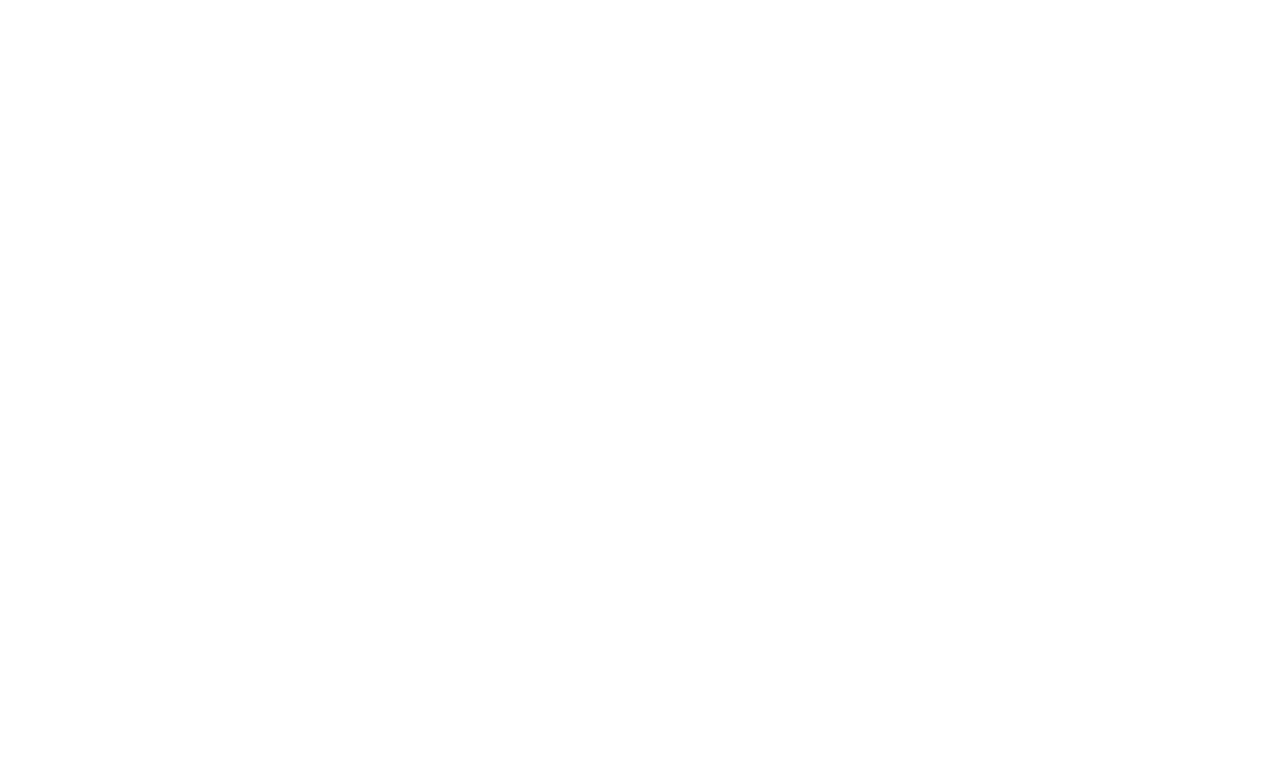
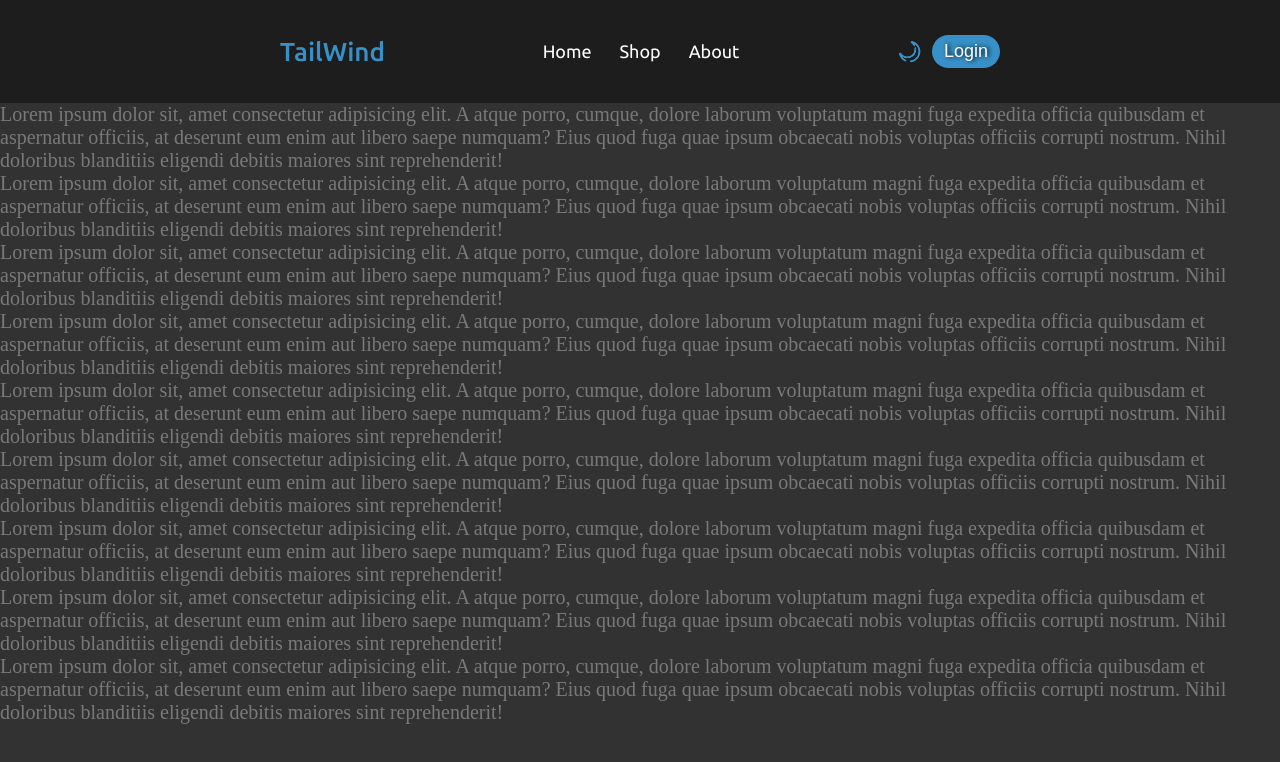
Before and after one commit to OleksandrKalita/base-skills, a website built with webpack: page src/pages/index.html in a window 1280 px wide. Shown: the top 762 px of the page. Built offline with nearby package versions, Linux system fonts and the light colour scheme.

Commit message:
header section

```diff
--- a/package.json
+++ b/package.json
@@ -21,6 +21,7 @@
   "devDependencies": {
     "clean-webpack-plugin": "^4.0.0",
     "css-loader": "^6.8.1",
+    "html-loader": "^4.2.0",
     "html-webpack-plugin": "^5.5.3",
     "mini-css-extract-plugin": "^2.7.6",
     "sass": "^1.67.0",
--- a/src/pages/index.html
+++ b/src/pages/index.html
@@ -3,9 +3,41 @@
 <head>
     <meta charset="UTF-8">
     <meta name="viewport" content="width=device-width, initial-scale=1.0">
+    <meta name="author" content="Oleksandr Kalita">
+    <link rel="icon" href="#">
     <title>Document</title>
 </head>
 <body>
-
+    <div class="wrapper">
+        <header class="header">
+            <div class="header__container">
+                <div class="header__headline">TailWind</div>
+                <nav class="header__menu">
+                    <ul class="menu__list">
+                        <li><a href="#" class="menu__link">Home</a></li>
+                        <li><a href="#" class="menu__link">Shop</a></li>
+                        <li><a href="#" class="menu__link">About</a></li>
+                    </ul>
+                </nav>
+                <div class="header__picture-box">
+                    <img src="../img/moon-icon-blue.png" alt="" class="header__image">
+                    <img src="../img/moon-icon-blue.png" alt="" class="header__image">
+                </div>
+                <button class="header__button button">Login</button>
+            </div>
+        </header>
+        <section class="main">
+            <p>Lorem ipsum dolor sit, amet consectetur adipisicing elit. A atque porro, cumque, dolore laborum voluptatum magni fuga expedita officia quibusdam et aspernatur officiis, at deserunt eum enim aut libero saepe numquam? Eius quod fuga quae ipsum obcaecati nobis voluptas officiis corrupti nostrum. Nihil doloribus blanditiis eligendi debitis maiores sint reprehenderit!</p>
+            <p>Lorem ipsum dolor sit, amet consectetur adipisicing elit. A atque porro, cumque, dolore laborum voluptatum magni fuga expedita officia quibusdam et aspernatur officiis, at deserunt eum enim aut libero saepe numquam? Eius quod fuga quae ipsum obcaecati nobis voluptas officiis corrupti nostrum. Nihil doloribus blanditiis eligendi debitis maiores sint reprehenderit!</p>
+            <p>Lorem ipsum dolor sit, amet consectetur adipisicing elit. A atque porro, cumque, dolore laborum voluptatum magni fuga expedita officia quibusdam et aspernatur officiis, at deserunt eum enim aut libero saepe numquam? Eius quod fuga quae ipsum obcaecati nobis voluptas officiis corrupti nostrum. Nihil doloribus blanditiis eligendi debitis maiores sint reprehenderit!</p>
+            <p>Lorem ipsum dolor sit, amet consectetur adipisicing elit. A atque porro, cumque, dolore laborum voluptatum magni fuga expedita officia quibusdam et aspernatur officiis, at deserunt eum enim aut libero saepe numquam? Eius quod fuga quae ipsum obcaecati nobis voluptas officiis corrupti nostrum. Nihil doloribus blanditiis eligendi debitis maiores sint reprehenderit!</p>
+            <p>Lorem ipsum dolor sit, amet consectetur adipisicing elit. A atque porro, cumque, dolore laborum voluptatum magni fuga expedita officia quibusdam et aspernatur officiis, at deserunt eum enim aut libero saepe numquam? Eius quod fuga quae ipsum obcaecati nobis voluptas officiis corrupti nostrum. Nihil doloribus blanditiis eligendi debitis maiores sint reprehenderit!</p>
+            <p>Lorem ipsum dolor sit, amet consectetur adipisicing elit. A atque porro, cumque, dolore laborum voluptatum magni fuga expedita officia quibusdam et aspernatur officiis, at deserunt eum enim aut libero saepe numquam? Eius quod fuga quae ipsum obcaecati nobis voluptas officiis corrupti nostrum. Nihil doloribus blanditiis eligendi debitis maiores sint reprehenderit!</p>
+            <p>Lorem ipsum dolor sit, amet consectetur adipisicing elit. A atque porro, cumque, dolore laborum voluptatum magni fuga expedita officia quibusdam et aspernatur officiis, at deserunt eum enim aut libero saepe numquam? Eius quod fuga quae ipsum obcaecati nobis voluptas officiis corrupti nostrum. Nihil doloribus blanditiis eligendi debitis maiores sint reprehenderit!</p>
+            <p>Lorem ipsum dolor sit, amet consectetur adipisicing elit. A atque porro, cumque, dolore laborum voluptatum magni fuga expedita officia quibusdam et aspernatur officiis, at deserunt eum enim aut libero saepe numquam? Eius quod fuga quae ipsum obcaecati nobis voluptas officiis corrupti nostrum. Nihil doloribus blanditiis eligendi debitis maiores sint reprehenderit!</p>
+            <p>Lorem ipsum dolor sit, amet consectetur adipisicing elit. A atque porro, cumque, dolore laborum voluptatum magni fuga expedita officia quibusdam et aspernatur officiis, at deserunt eum enim aut libero saepe numquam? Eius quod fuga quae ipsum obcaecati nobis voluptas officiis corrupti nostrum. Nihil doloribus blanditiis eligendi debitis maiores sint reprehenderit!</p>
+        </section>
+        <footer class="footer"></footer>
+    </div>
 </body>
 </html>
--- a/src/scripts/index.js
+++ b/src/scripts/index.js
@@ -0,0 +1,4 @@
+import "../styles/reset.css";
+import "../styles/header-styles.scss";
+
+console.log("Start!");
--- /dev/null
+++ b/src/styles/header-styles.scss
@@ -0,0 +1,69 @@
+@import url('https://fonts.googleapis.com/css2?family=Ubuntu:wght@300;400;500&display=swap');
+
+$color-background: #1D1D1E;
+$color-primary: #3790C7;
+$transition-button: all 0.2s ease 0s;
+
+.header {
+    font-family: 'Ubuntu', sans-serif;
+    background-color: $color-background;
+}
+.header__container {
+    display: flex;
+    justify-content: flex-start;
+    align-items: center;
+    max-width: 720px;
+    margin: 0 auto;
+    padding: 35px 0;
+}
+.header__headline {
+    font-size: 26px;
+    font-weight: 500;
+    color: $color-primary;
+}
+.header__menu {
+    flex: 1 1 auto;
+}
+.menu__list {
+    display: flex;
+    justify-content: center;
+}
+.menu__list li + li {
+    margin-left: 28px;
+}
+.menu__link {
+    font-size: 18px;
+    transition: all 0.3s;
+}
+.menu__link:hover {
+    color: $color-primary;
+}
+.header__picture-box {
+    position: relative;
+    width: 25px;
+    height: 25px;
+    display: flex;
+    align-items: center;
+    margin-right: 10px;
+}
+.header__image {
+    position: absolute;
+    width: 100%;
+    height: 100%;
+}
+.header__button {
+    font-size: 18px;
+    padding: 6px 12px
+}
+.button {
+    color: #FFFFFF;
+    background-color: $color-primary;
+    border: none;
+    border-radius: 18px;
+    transition: $transition-button;
+    text-shadow: 2px 0px 4px rgb(0, 0, 0);
+}
+.button:hover {
+    color: $color-primary;
+    background-color: $color-background;
+}
--- /dev/null
+++ b/src/styles/reset.css
@@ -0,0 +1,32 @@
+*{
+    margin: 0;
+    padding: 0;
+    box-sizing: border-box;
+}
+ul li{
+    list-style: none;
+    text-decoration: none;
+}
+a{
+    text-decoration: none;
+    color: #FFFFFF;
+}
+
+
+html,
+body {
+    min-height: 100%;
+    overflow-x: hidden;
+}
+.wrapper {
+    display: flex;
+    flex-direction: column;
+    height: 100%;
+}
+.main {
+    /* flex: 1 1 auto; */
+    height: 3000px;
+    background-color: #323232;
+    color: rgb(121, 121, 121);
+    font-size: 20px;
+}
--- a/webpack.config.js
+++ b/webpack.config.js
@@ -9,18 +9,25 @@ module.exports = {
     entry: "./src/scripts/index.js",
     output: {
         path: path.resolve(__dirname, "dist"),
-        filename: "[name][hash].js",
+        filename: "[name]-[hash].js",
     },
     devServer: {
         port: 3200,
     },
     plugins: [
-        new HtmlWebpackplugin({template: "./src/pages/index.html"}),
-        new MiniCssExtractPlugin({filename: "styles.[hash].css"}),
+        new HtmlWebpackplugin({
+            filename: "index.html",
+            template: path.resolve(__dirname, "./src/pages/index.html"),
+        }),
+        new MiniCssExtractPlugin({filename: "styles-[hash].css"}),
         new CleanWebpackPlugin(),
     ],
     module: {
         rules: [
+            {
+                test: /\.html$/,
+                loader: "html-loader",
+            },
             {
                 test: /\.css/,
                 use: [MiniCssExtractPlugin.loader, "css-loader"],
```
Also changed, not shown: src/pages/head-content.html (renamed from dist/index.html, +2 -7 lines), dist/main8511802c856e0f99686c.js (deleted), src/img/moon-icon-blue.png (added), 1 other file.
